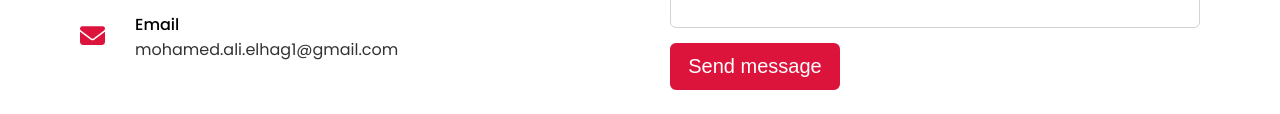
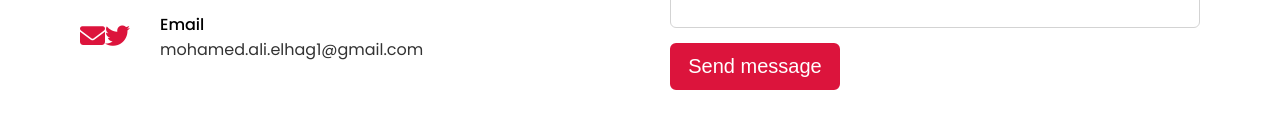
Before and after one commit to mohamedalielhag/Portfolio, a plain HTML site: page index.html in a window 1280 px wide. Shown: the part 3672-3786 px from the top of the page. Drawn offline with nearby package versions, Linux system fonts and the light colour scheme.

Commit message:
Update index.html

```diff
--- a/index.html
+++ b/index.html
@@ -183,6 +183,7 @@
                         </div>
                         <div class="row">
                             <i class="fas fa-envelope"></i>
+                            <i class="fab fa-twitter" href="https://twitter.com/Mohamedalielhag" target"_blank"></i>
                             <div class="info">
                                 <div class="head">Email</div>
                                 <div class="sub-title">mohamed.ali.elhag1@gmail.com</div>
```
